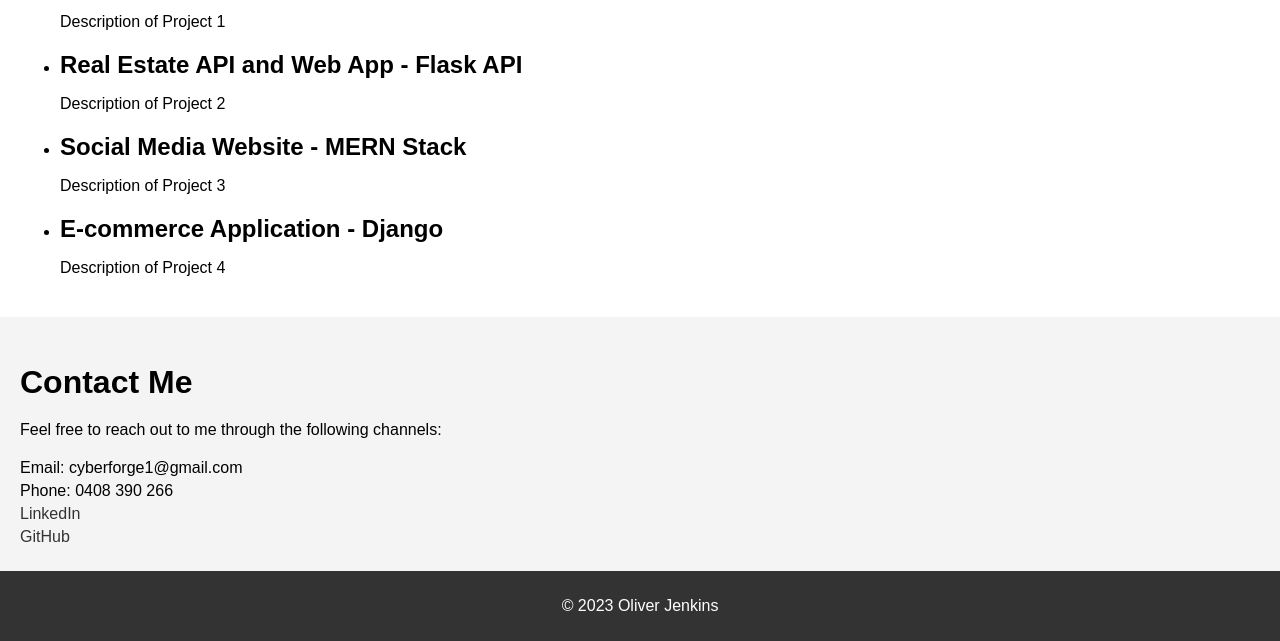
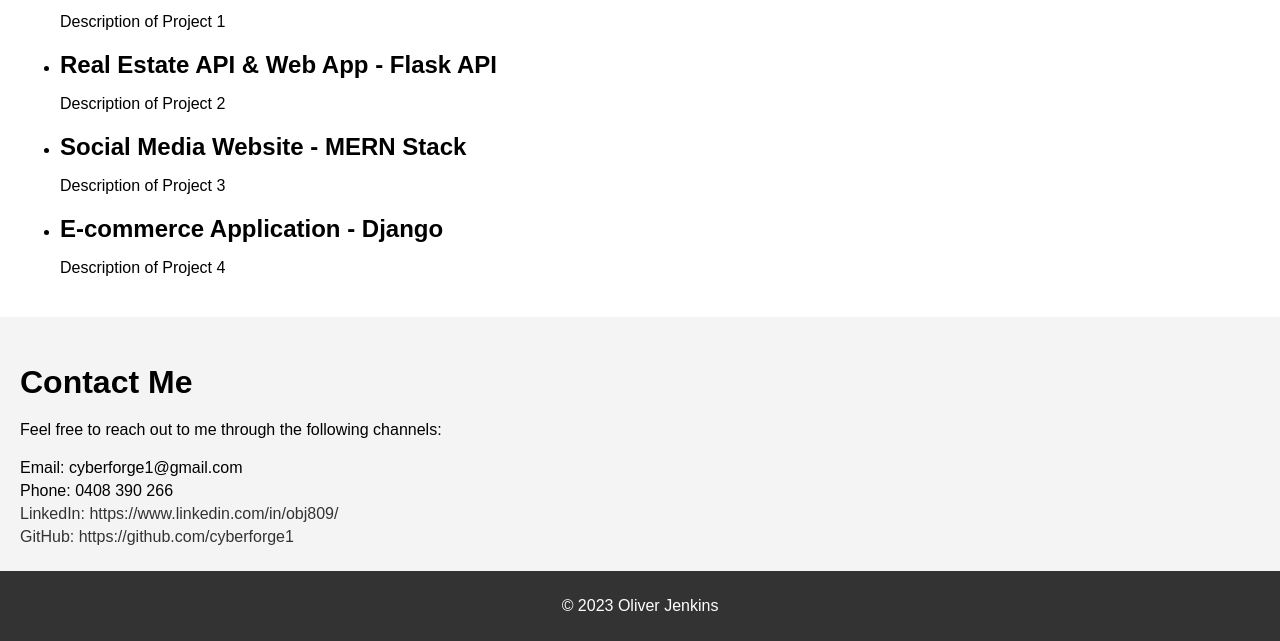
Before and after one commit to cyberforge1/portfolioWebsite, a plain HTML site: page index.html in a window 1280 px wide. Shown: the part 410-1051 px from the top of the page. Drawn offline with Linux system fonts and the light colour scheme.

Commit message:
Edits to index.html

```diff
--- a/index.html
+++ b/index.html
@@ -1,10 +1,10 @@
 <!DOCTYPE html>
 <html lang="en">
   <head>
-  <meta charset="UTF-8">
-  <meta name="viewport" content="width=device-width, initial-scale=1.0">
+    <meta charset="UTF-8" />
+    <meta name="viewport" content="width=device-width, initial-scale=1.0" />
     <title>Oliver Jenkins - Aspiring Software Engineer</title>
-  <link rel="stylesheet" href="style.css">
+    <link rel="stylesheet" href="style.css" />
   </head>
   <body>
     <header>
@@ -19,11 +19,17 @@
 
     <section id="about">
       <h1>About Me</h1>
-    <p>Dynamic junior web developer with a strong background in microbiology and current experience at Sydney Water. Proficient in Python,
-        JavaScript, and a range of web frameworks, specializing in backend development. Skilled in designing and implementing robust web
-        applications, APIs, and database systems. Detail-oriented, analytical, and able to handle complex systems. Seeking opportunities
-        to contribute my expertise in backend development to drive innovation and deliver efficient solutions. Committed to continuous
-        learning and staying up-to-date with emerging technologies in the field.</p>
+      <p>
+        Dynamic junior web developer with a strong background in microbiology
+        and current experience at Sydney Water. Proficient in Python,
+        JavaScript, and a range of web frameworks, specializing in backend
+        development. Skilled in designing and implementing robust web
+        applications, APIs, and database systems. Detail-oriented, analytical,
+        and able to handle complex systems. Seeking opportunities to contribute
+        my expertise in backend development to drive innovation and deliver
+        efficient solutions. Committed to continuous learning and staying
+        up-to-date with emerging technologies in the field.
+      </p>
     </section>
 
     <section id="projects">
@@ -34,7 +40,7 @@
           <p>Description of Project 1</p>
         </li>
         <li>
-        <h2>Real Estate API and Web App - Flask API</h2>
+          <h2>Real Estate API & Web App - Flask API</h2>
           <p>Description of Project 2</p>
         </li>
         <li>
@@ -54,8 +60,16 @@
       <ul>
         <li>Email: cyberforge1@gmail.com</li>
         <li>Phone: 0408 390 266</li>
-      <li><a href="https://www.linkedin.com/in/obj809/">LinkedIn</a></li>
-      <li><a href=https://github.com/cyberforge1>GitHub</a></li>
+        <li>
+          <a href="https://www.linkedin.com/in/obj809/"
+            >LinkedIn: https://www.linkedin.com/in/obj809/</a
+          >
+        </li>
+        <li>
+          <a href="https://github.com/cyberforge1"
+            >GitHub: https://github.com/cyberforge1</a
+          >
+        </li>
       </ul>
     </section>
 
```
Lines whose indentation alone changed are shown as unchanged.
